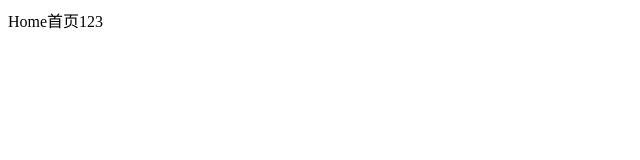
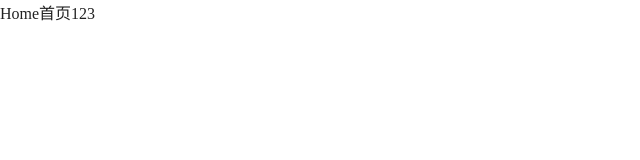
Before and after one commit to Zhangyao719/Webpack4-, a React app: page /home in a window 1280 px wide. Shown: the top 160 px of the page, without its empty margins (0-640 px from the left). Built offline with nearby package versions, Linux system fonts and the light colour scheme.

Commit message:
Parse and extract css files

```diff
--- a/package.json
+++ b/package.json
@@ -21,8 +21,11 @@
     "@babel/preset-react": "^7.18.6",
     "babel-loader": "^8.3.0",
     "cross-env": "^7.0.3",
+    "css-loader": "^5.2.7",
     "html-webpack-plugin": "^4.5.2",
+    "mini-css-extract-plugin": "^1.6.2",
     "shelljs": "^0.8.5",
+    "style-loader": "^2.0.0",
     "webpack": "^4.46.0",
     "webpack-cli": "^3.3.12",
     "webpack-dev-server": "^3.11.3",
--- /dev/null
+++ b/src/app.css
@@ -0,0 +1,76 @@
+* {
+    padding: 0;
+    margin: 0;
+    box-sizing: border-box;
+}
+
+body,
+html {
+    color: #212121;
+    -ms-text-size-adjust: 100%;
+    -webkit-text-size-adjust: 100%;
+    -ms-box-sizing: border-box;
+    box-sizing: border-box;
+    -webkit-overflow-scrolling: touch;
+    -webkit-tap-highlight-color: transparent;
+    -webkit-font-smoothing: antialiased;
+}
+
+abbr,
+acronym,
+fieldset,
+img {
+    border: 0
+}
+
+img {
+    vertical-align: middle
+}
+
+ul li {
+    list-style: none;
+}
+
+a:hover {
+    opacity: 0.8;
+}
+
+p {
+    margin: unset;
+}
+
+::-webkit-scrollbar {
+    width: 6px;
+    height: 8px;
+}
+
+::-webkit-scrollbar-thumb {
+    border-radius: 10px;
+    box-shadow: inset 0 0 1px rgba(0, 0, 0, 0.1);
+    background: #ebe7e7;
+}
+
+::-webkit-scrollbar-track {
+    border-radius: 10px;
+    box-shadow: inset 0 0 1px rgba(0, 0, 0, 0.1);
+    background: #fdfafa;
+}
+
+.clearfix:after {
+    visibility: hidden;
+    clear: both;
+    display: block;
+    content: "";
+    height: 0
+}
+
+.clearfix {
+    *zoom: 1
+}
+
+.ellipsis {
+    display: inline-block;
+    overflow: hidden;
+    text-overflow: ellipsis;
+    white-space: nowrap;
+}
--- a/src/app.jsx
+++ b/src/app.jsx
@@ -5,6 +5,8 @@ import {
     Switch,
     Redirect,
 } from 'react-router-dom';
+
+import './app.css';
 
 const LazyHome = React.lazy(() =>
     import(
```
Also changed, not shown: 5 other files (tests, documents, lock files or other folders).
